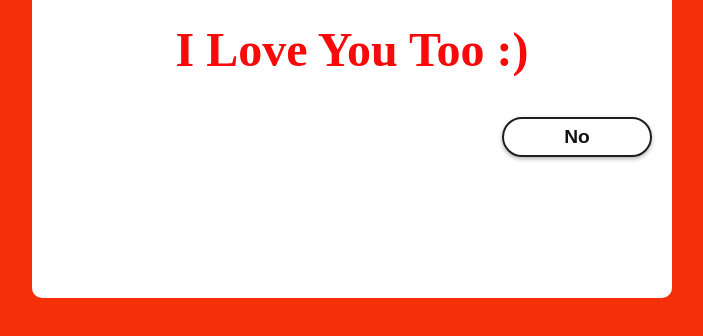
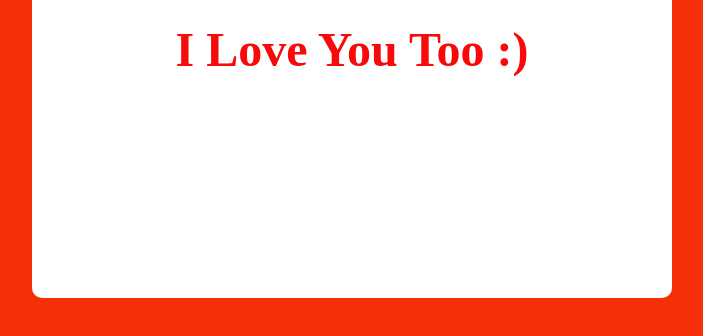
Before and after one commit to Abhijeetkokat007/mouseover-effect, a plain HTML site: page index.html in a window 1280 px wide. Both pictures are taken after a click on the button "Yes". Shown: the part 380-716 px from the top of the page, without its empty margins (288-991 px from the left). Drawn offline with Linux system fonts and the light colour scheme.

Commit message:
hide no button after yes click

```diff
--- a/index.html
+++ b/index.html
@@ -97,6 +97,7 @@
             question.innerHTML = 'I Love You Too :)', 'I Love ';
             img.src = 'https://media.tenor.com/7frkLaPiamwAAAAM/uwu-cute.gif';
             yesBtn.style.display = 'none';
+            noBtn.style.display = 'none';
 
         });
 
```
